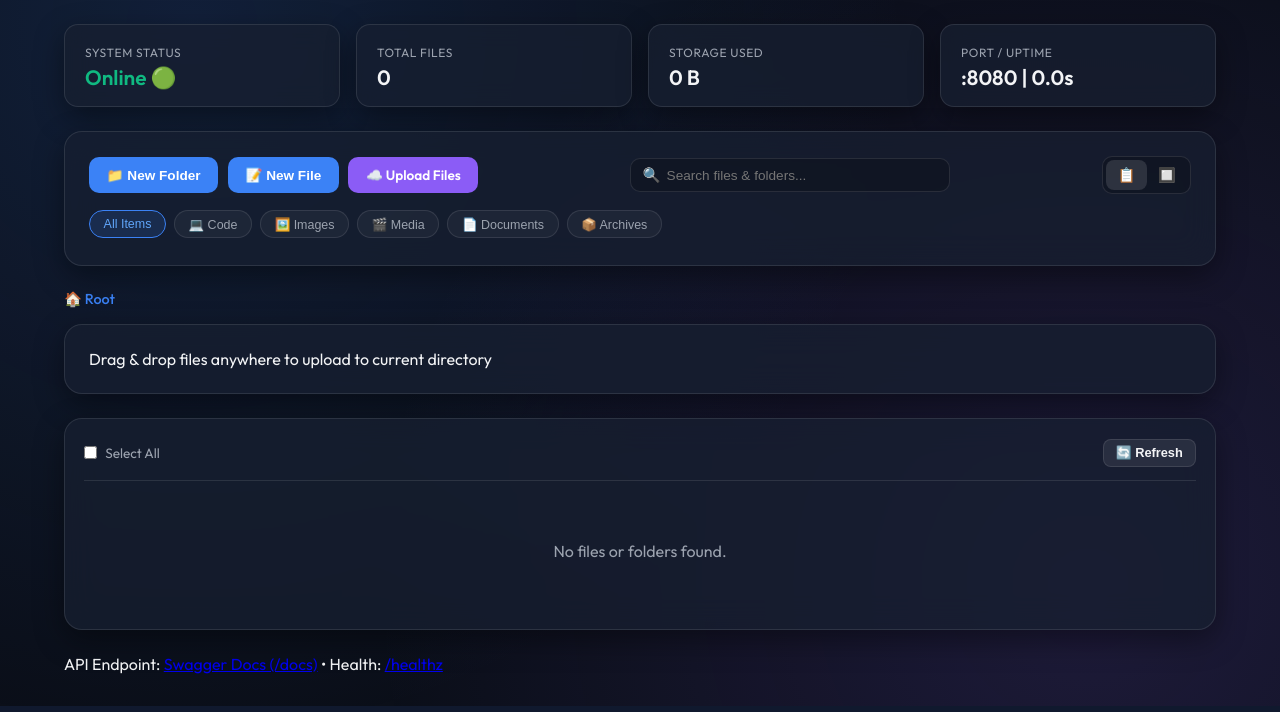
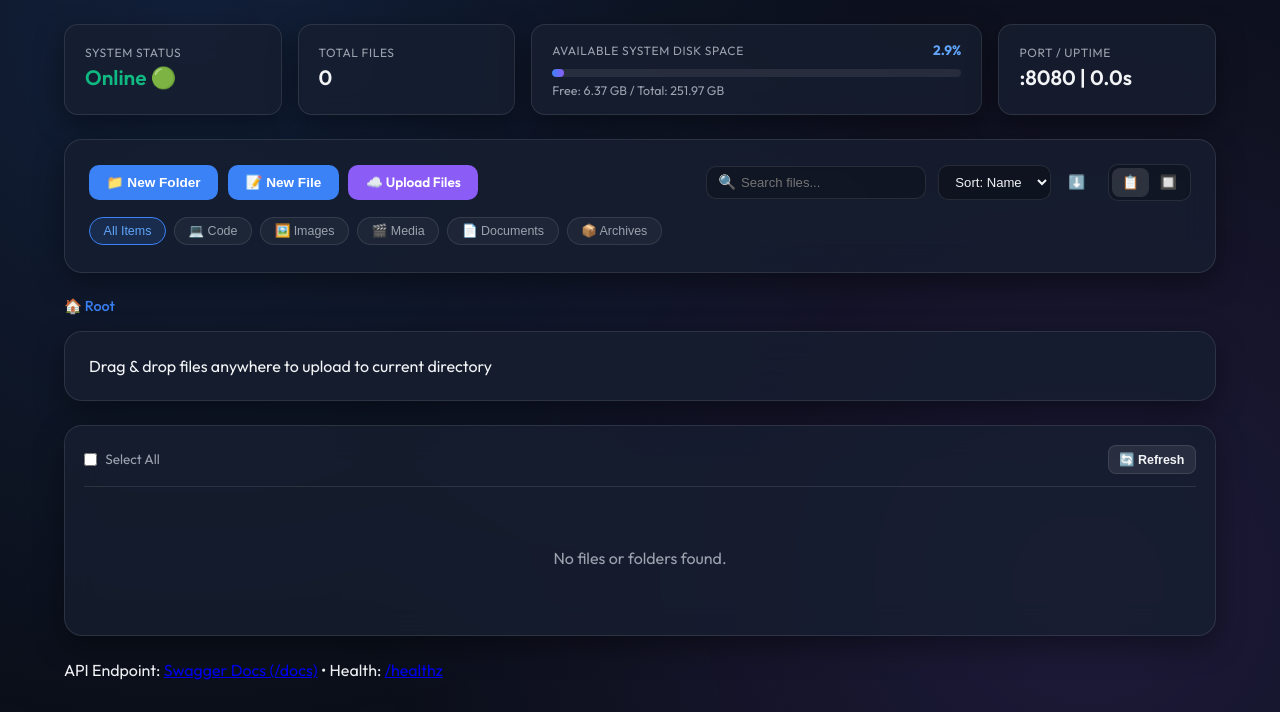
Before and after one commit to swapnashu/krishna-cloud-hub, a FastAPI app: page / in a window 1280 px wide. Shown: the part 94-806 px from the top of the page. Run offline with FastAPI, Linux system fonts and the light colour scheme; data that the repository does not hold is empty.

Commit message:
v2.1: Add available disk space gauge, file duplication, copy direct link, and sorting

```diff
--- a/main.py
+++ b/main.py
@@ -9,7 +9,7 @@ from typing import List, Optional
 import uvicorn
 from fastapi import FastAPI, File, UploadFile, HTTPException, Request, status, Query
 from fastapi.middleware.cors import CORSMiddleware
-from fastapi.responses import FileResponse, HTMLResponse, JSONResponse, StreamingResponse
+from fastapi.responses import FileResponse, HTMLResponse, JSONResponse
 from fastapi.staticfiles import StaticFiles
 from fastapi.templating import Jinja2Templates
 from pydantic import BaseModel, Field
@@ -18,8 +18,8 @@ import config
 
 app = FastAPI(
     title=config.APP_NAME,
-    description="Advanced Cloud File Manager & Web IDE with multi-cloud support",
-    version="2.0.0"
+    description="Advanced Cloud File Manager & Web IDE v2.1",
+    version="2.1.0"
 )
 
 app.add_middleware(
@@ -61,6 +61,9 @@ class MoveItemRequest(BaseModel):
     source_path: str
     target_folder: str
 
+class CopyItemRequest(BaseModel):
+    source_path: str
+
 class BatchPathRequest(BaseModel):
     paths: List[str]
 
@@ -96,12 +99,11 @@ async def serve_dashboard(request: Request):
     )
 
 
-
 @app.get("/healthz", status_code=status.HTTP_200_OK)
 async def health_check():
     return {
         "status": "healthy",
-        "version": "2.0.0",
+        "version": "2.1.0",
         "uptime_seconds": round(time.time() - START_TIME, 2),
         "service": config.APP_NAME,
         "environment_port": config.PORT
@@ -111,21 +113,38 @@ async def health_check():
 @app.get("/api/info")
 async def get_system_info():
     all_files = [p for p in config.UPLOAD_DIR.rglob("*") if p.is_file() and p.name != ".gitkeep"]
-    total_size = sum(f.stat().st_size for f in all_files)
+    upload_storage_bytes = sum(f.stat().st_size for f in all_files)
+
+    # Disk Usage Metrics
+    total_disk, used_disk, free_disk = shutil.disk_usage(config.UPLOAD_DIR)
+    used_percent = round((used_disk / total_disk) * 100, 1)
 
     return {
         "app_name": config.APP_NAME,
         "status": "online",
         "total_files": len(all_files),
-        "total_storage_bytes": total_size,
-        "total_storage_formatted": format_bytes(total_size),
+        "upload_storage_bytes": upload_storage_bytes,
+        "upload_storage_formatted": format_bytes(upload_storage_bytes),
+        "disk": {
+            "total_bytes": total_disk,
+            "used_bytes": used_disk,
+            "free_bytes": free_disk,
+            "total_formatted": format_bytes(total_disk),
+            "used_formatted": format_bytes(used_disk),
+            "free_formatted": format_bytes(free_disk),
+            "used_percent": used_percent
+        },
         "port": config.PORT,
         "uptime": f"{round(time.time() - START_TIME, 1)}s"
     }
 
 
 @app.get("/api/files")
-async def list_directory_contents(path: str = Query("", description="Relative path in uploads folder")):
+async def list_directory_contents(
+    path: str = Query("", description="Relative path in uploads folder"),
+    sort_by: str = Query("name", description="Sort by: name, size, date"),
+    sort_order: str = Query("asc", description="Sort order: asc, desc")
+):
     target_dir = get_safe_path(path)
     if not target_dir.exists() or not target_dir.is_dir():
         raise HTTPException(status_code=404, detail="Directory not found")
@@ -145,6 +164,7 @@ async def list_directory_contents(path: str = Query("", description="Relative pa
             "is_dir": item.is_dir(),
             "size_bytes": stat_info.st_size if item.is_file() else 0,
             "size_formatted": format_bytes(stat_info.st_size) if item.is_file() else "--",
+            "modified_timestamp": stat_info.st_mtime,
             "modified": time.strftime('%Y-%m-%d %H:%M:%S', time.localtime(stat_info.st_mtime)),
             "extension": ext,
             "is_text": ext in config.TEXT_EXTENSIONS,
@@ -154,8 +174,17 @@ async def list_directory_contents(path: str = Query("", description="Relative pa
             "is_archive": ext in config.ARCHIVE_EXTENSIONS
         })
 
-    # Directories first, then files sorted alphabetically
-    sorted_items = sorted(items, key=lambda x: (not x["is_dir"], x["name"].lower()))
+    # Sort Logic
+    reverse_flag = (sort_order.lower() == "desc")
+    if sort_by == "size":
+        items.sort(key=lambda x: x["size_bytes"], reverse=reverse_flag)
+    elif sort_by == "date":
+        items.sort(key=lambda x: x["modified_timestamp"], reverse=reverse_flag)
+    else: # name
+        items.sort(key=lambda x: x["name"].lower(), reverse=reverse_flag)
+
+    # Directories stay grouped first
+    sorted_items = sorted(items, key=lambda x: not x["is_dir"])
 
     rel_current = str(target_dir.relative_to(config.UPLOAD_DIR)).replace("\\", "/")
     if rel_current == ".":
@@ -256,6 +285,40 @@ async def rename_item(req: RenameItemRequest):
     return {"message": f"Renamed to '{clean_new_name}'"}
 
 
+@app.post("/api/files/copy")
+async def copy_item(req: CopyItemRequest):
+    source_path = get_safe_path(req.source_path)
+    if not source_path.exists():
+        raise HTTPException(status_code=404, detail="Source item not found")
+
+    parent_dir = source_path.parent
+    base_name = source_path.stem
+    ext = source_path.suffix
+
+    if source_path.is_file():
+        copy_name = f"{base_name}_copy{ext}"
+        copy_path = parent_dir / copy_name
+        counter = 1
+        while copy_path.exists():
+            copy_name = f"{base_name}_copy_{counter}{ext}"
+            copy_path = parent_dir / copy_name
+            counter += 1
+
+        shutil.copy2(str(source_path), str(copy_path))
+    else: # directory
+        copy_name = f"{source_path.name}_copy"
+        copy_path = parent_dir / copy_name
+        counter = 1
+        while copy_path.exists():
+            copy_name = f"{source_path.name}_copy_{counter}"
+            copy_path = parent_dir / copy_name
+            counter += 1
+
+        shutil.copytree(str(source_path), str(copy_path))
+
+    return {"message": f"Created duplicate '{copy_name}'", "new_name": copy_name}
+
+
 @app.post("/api/files/move")
 async def move_item(req: MoveItemRequest):
     source_path = get_safe_path(req.source_path)
--- a/static/css/style.css
+++ b/static/css/style.css
@@ -103,7 +103,7 @@ h1 {
 .badge.railway { border-color: rgba(236, 72, 153, 0.4); color: #F472B6; }
 .badge.fly { border-color: rgba(16, 185, 129, 0.4); color: #34D399; }
 
-/* Stats Bar */
+/* Stats Bar & Disk Storage Gauge */
 .stats-grid {
     display: grid;
     grid-template-columns: repeat(auto-fit, minmax(180px, 1fr));
@@ -118,6 +118,47 @@ h1 {
     padding: 1rem 1.25rem;
     border-radius: 14px;
     box-shadow: var(--card-shadow);
+}
+
+.storage-card {
+    grid-column: span 2;
+}
+
+@media (max-width: 768px) {
+    .storage-card { grid-column: span 1; }
+}
+
+.storage-header {
+    display: flex;
+    justify-content: space-between;
+    align-items: center;
+}
+
+.storage-percent {
+    font-size: 0.85rem;
+    font-weight: 700;
+    color: #60A5FA;
+}
+
+.storage-gauge {
+    width: 100%;
+    height: 8px;
+    background: rgba(255, 255, 255, 0.08);
+    border-radius: 6px;
+    margin: 0.6rem 0 0.4rem 0;
+    overflow: hidden;
+}
+
+.storage-fill {
+    height: 100%;
+    background: linear-gradient(90deg, var(--accent-blue), var(--accent-purple));
+    border-radius: 6px;
+    transition: width 0.4s ease;
+}
+
+.storage-subtext {
+    font-size: 0.78rem;
+    color: var(--text-secondary);
 }
 
 .stat-label {
@@ -172,7 +213,7 @@ h1 {
 .btn-danger { background: rgba(239, 68, 68, 0.2); color: #F87171; border: 1px solid rgba(239, 68, 68, 0.4); }
 .btn-danger:hover { background: rgba(239, 68, 68, 0.35); }
 
-.btn-small { padding: 0.35rem 0.75rem; font-size: 0.8rem; border-radius: 8px; }
+.btn-small { padding: 0.35rem 0.65rem; font-size: 0.78rem; border-radius: 8px; }
 
 /* Toolbar Section */
 .toolbar-top {
@@ -190,11 +231,16 @@ h1 {
     flex-wrap: wrap;
 }
 
+.toolbar-controls {
+    display: flex;
+    gap: 0.75rem;
+    align-items: center;
+    flex-wrap: wrap;
+}
+
 .search-box {
     position: relative;
-    flex: 1;
-    max-width: 320px;
-    min-width: 200px;
+    max-width: 220px;
 }
 
 .search-icon {
@@ -208,18 +254,29 @@ h1 {
 
 .search-box input {
     width: 100%;
-    padding: 0.55rem 1rem 0.55rem 2.2rem;
+    padding: 0.5rem 0.8rem 0.5rem 2.1rem;
     border-radius: 10px;
     border: 1px solid var(--border-color);
     background: rgba(0, 0, 0, 0.2);
     color: var(--text-primary);
-    font-size: 0.85rem;
+    font-size: 0.82rem;
     outline: none;
-    transition: border-color 0.2s;
 }
 
-.search-box input:focus {
-    border-color: var(--accent-blue);
+.sort-controls {
+    display: flex;
+    gap: 0.4rem;
+    align-items: center;
+}
+
+.select-input {
+    padding: 0.48rem 0.75rem;
+    border-radius: 10px;
+    border: 1px solid var(--border-color);
+    background: rgba(0, 0, 0, 0.3);
+    color: var(--text-primary);
+    font-size: 0.82rem;
+    outline: none;
 }
 
 .view-toggles {
@@ -233,10 +290,10 @@ h1 {
 .icon-btn {
     background: none;
     border: none;
-    padding: 0.4rem 0.7rem;
+    padding: 0.4rem 0.65rem;
     border-radius: 8px;
     cursor: pointer;
-    font-size: 0.9rem;
+    font-size: 0.85rem;
     color: var(--text-secondary);
 }
 
@@ -340,9 +397,9 @@ h1 {
 /* Item Rows */
 .file-item-row {
     display: grid;
-    grid-template-columns: 30px 40px 1fr 140px 140px auto;
+    grid-template-columns: 26px 36px 1fr 120px 140px auto;
     align-items: center;
-    padding: 0.75rem 1rem;
+    padding: 0.7rem 0.9rem;
     background: rgba(255, 255, 255, 0.02);
     border: 1px solid var(--border-color);
     border-radius: 12px;
@@ -354,7 +411,7 @@ h1 {
     border-color: rgba(255, 255, 255, 0.2);
 }
 
-.item-icon { font-size: 1.3rem; }
+.item-icon { font-size: 1.2rem; }
 .item-title {
     font-weight: 500;
     color: var(--text-primary);
@@ -365,7 +422,7 @@ h1 {
 
 .item-actions {
     display: flex;
-    gap: 0.4rem;
+    gap: 0.3rem;
     justify-content: flex-end;
 }
 
@@ -409,6 +466,8 @@ h1 {
     display: flex;
     gap: 0.3rem;
     margin-top: 0.8rem;
+    flex-wrap: wrap;
+    justify-content: center;
 }
 
 /* Modals */
--- a/static/js/app.js
+++ b/static/js/app.js
@@ -5,6 +5,8 @@ let selectedPaths = new Set();
 let viewMode = "list";
 let activeFilter = "all";
 let searchQuery = "";
+let sortBy = "name";
+let sortOrder = "asc";
 let currentEditingPath = "";
 
 document.addEventListener('DOMContentLoaded', () => {
@@ -21,7 +23,13 @@ async function fetchSystemInfo() {
 
         document.getElementById('stat-status').textContent = 'Online 🟢';
         document.getElementById('stat-files').textContent = data.total_files;
-        document.getElementById('stat-storage').textContent = data.total_storage_formatted;
+
+        if (data.disk) {
+            document.getElementById('storage-percent').textContent = `${data.disk.used_percent}%`;
+            document.getElementById('storage-fill').style.width = `${Math.min(data.disk.used_percent, 100)}%`;
+            document.getElementById('stat-disk-subtext').textContent = `Free: ${data.disk.free_formatted} / Total: ${data.disk.total_formatted}`;
+        }
+
         document.getElementById('stat-uptime').textContent = `:${data.port} | ${data.uptime}`;
     } catch (err) {
         document.getElementById('stat-status').textContent = 'Offline 🔴';
@@ -40,7 +48,8 @@ async function fetchDirectoryContents(path = "") {
     renderBreadcrumbs();
 
     try {
-        const res = await fetch(`/api/files?path=${encodeURIComponent(path)}`);
+        const url = `/api/files?path=${encodeURIComponent(path)}&sort_by=${sortBy}&sort_order=${sortOrder}`;
+        const res = await fetch(url);
         if (!res.ok) throw new Error('Directory fetch failed');
         const data = await res.json();
 
@@ -80,11 +89,9 @@ function renderExplorer() {
     const container = document.getElementById('explorer-body');
 
     let filtered = currentItems.filter(item => {
-        // Search filter
         if (searchQuery && !item.name.toLowerCase().includes(searchQuery.toLowerCase())) {
             return false;
         }
-        // Type filter
         if (activeFilter === "code") return item.is_dir || item.is_text;
         if (activeFilter === "images") return item.is_dir || item.is_image;
         if (activeFilter === "media") return item.is_dir || item.is_audio || item.is_video;
@@ -155,9 +162,11 @@ function getItemActionButtons(item, isGrid = false) {
         if (item.is_image || item.is_audio || item.is_video) {
             btns += `<button class="btn btn-accent btn-small" onclick="openPreview('${escapeHtml(item.path)}', ${item.is_image}, ${item.is_audio}, ${item.is_video})">👁️ Preview</button>`;
         }
+        btns += `<button class="btn btn-secondary btn-small" onclick="copyDirectLink('${escapeHtml(item.path)}')" title="Copy Direct Link">🔗</button>`;
         btns += `<a href="/api/files/view/${encodeURIComponent(item.path)}" download class="btn btn-secondary btn-small">⬇️</a>`;
     }
 
+    btns += `<button class="btn btn-secondary btn-small" onclick="duplicateItem('${escapeHtml(item.path)}')" title="Duplicate Item">📋</button>`;
     btns += `<button class="btn btn-secondary btn-small" onclick="openRenameModal('${escapeHtml(item.path)}', '${escapeHtml(item.name)}')">✏️</button>`;
     btns += `<button class="btn btn-danger btn-small" onclick="deleteSingleItem('${escapeHtml(item.path)}')">🗑️</button>`;
 
@@ -232,6 +241,33 @@ function openPreview(path, isImage, isAudio, isVideo) {
     }
 
     openModal('preview-modal');
+}
+
+// File Duplication
+async function duplicateItem(path) {
+    try {
+        const res = await fetch('/api/files/copy', {
+            method: 'POST',
+            headers: { 'Content-Type': 'application/json' },
+            body: JSON.stringify({ source_path: path })
+        });
+        if (!res.ok) throw new Error('Duplicate failed');
+        const data = await res.json();
+
+        showToast(data.message);
+        fetchDirectoryContents(currentPath);
+    } catch (err) {
+        showToast(`Duplicate error: ${err.message}`, 'error');
+    }
+}
+
+function copyDirectLink(path) {
+    const fullUrl = `${window.location.origin}/api/files/view/${encodeURIComponent(path)}`;
+    navigator.clipboard.writeText(fullUrl).then(() => {
+        showToast('Direct URL copied to clipboard! 🔗');
+    }).catch(() => {
+        showToast('Failed to copy URL', 'error');
+    });
 }
 
 // Folder & File Creation
@@ -456,7 +492,18 @@ async function deleteSelectedItems() {
     }
 }
 
-// UI Filters & Views
+// UI Filters & Sorting
+function handleSortChange() {
+    sortBy = document.getElementById('sort-by-select').value;
+    fetchDirectoryContents(currentPath);
+}
+
+function toggleSortOrder() {
+    sortOrder = (sortOrder === 'asc') ? 'desc' : 'asc';
+    document.getElementById('sort-order-btn').textContent = (sortOrder === 'asc') ? '⬇️' : '⬆️';
+    fetchDirectoryContents(currentPath);
+}
+
 function setViewMode(mode) {
     viewMode = mode;
     document.getElementById('view-list-btn').classList.toggle('active', mode === 'list');
--- a/templates/index.html
+++ b/templates/index.html
@@ -3,11 +3,12 @@
 <head>
     <meta charset="UTF-8">
     <meta name="viewport" content="width=device-width, initial-scale=1.0">
-    <meta name="description" content="Advanced Cloud File Manager & Web IDE deployable on Render, Railway, and Fly.io">
+    <meta name="description" content="Advanced Cloud File Manager & Web IDE v2.1 with Storage Gauge and Code Editor">
     <title>Advanced Cloud File Hub & IDE</title>
     <link rel="preconnect" href="https://fonts.googleapis.com">
     <link rel="preconnect" href="https://fonts.gstatic.com" crossorigin>
     <link href="https://fonts.googleapis.com/css2?family=Fira+Code:wght@400;500&family=Outfit:wght@300;400;500;600;700&display=swap" rel="stylesheet">
+    <link rel="stylesheet" href="https://cdnjs.cloudflare.com/ajax/libs/prism/1.29.0/themes/prism-tomorrow.min.css">
     <link rel="stylesheet" href="/static/css/style.css">
 </head>
 <body>
@@ -30,7 +31,7 @@
             </div>
         </header>
 
-        <!-- Stats Bar -->
+        <!-- Stats Bar & Disk Space Gauge -->
         <div class="stats-grid">
             <div class="stat-card">
                 <span class="stat-label">System Status</span>
@@ -40,9 +41,15 @@
                 <span class="stat-label">Total Files</span>
                 <div class="stat-value" id="stat-files">0</div>
             </div>
-            <div class="stat-card">
-                <span class="stat-label">Storage Used</span>
-                <div class="stat-value" id="stat-storage">0 B</div>
+            <div class="stat-card storage-card">
+                <div class="storage-header">
+                    <span class="stat-label">Available System Disk Space</span>
+                    <span class="storage-percent" id="storage-percent">0%</span>
+                </div>
+                <div class="storage-gauge">
+                    <div class="storage-fill" id="storage-fill" style="width: 0%;"></div>
+                </div>
+                <div class="storage-subtext" id="stat-disk-subtext">Free: -- / Total: --</div>
             </div>
             <div class="stat-card">
                 <span class="stat-label">Port / Uptime</span>
@@ -60,14 +67,25 @@
                     <input type="file" id="file-input" multiple hidden>
                 </div>
 
+                <div class="toolbar-controls">
                     <div class="search-box">
                         <span class="search-icon">🔍</span>
-                    <input type="text" id="search-input" placeholder="Search files & folders..." oninput="handleSearch()">
+                        <input type="text" id="search-input" placeholder="Search files..." oninput="handleSearch()">
+                    </div>
+
+                    <div class="sort-controls">
+                        <select id="sort-by-select" class="select-input" onchange="handleSortChange()">
+                            <option value="name">Sort: Name</option>
+                            <option value="size">Sort: Size</option>
+                            <option value="date">Sort: Date</option>
+                        </select>
+                        <button class="icon-btn" id="sort-order-btn" onclick="toggleSortOrder()" title="Toggle Ascending/Descending">⬇️</button>
                     </div>
 
                     <div class="view-toggles">
                         <button class="icon-btn active" id="view-list-btn" onclick="setViewMode('list')" title="List View">📋</button>
                         <button class="icon-btn" id="view-grid-btn" onclick="setViewMode('grid')" title="Grid View">🔲</button>
+                    </div>
                 </div>
             </div>
 
@@ -110,7 +128,7 @@
                         <input type="checkbox" id="select-all-checkbox" onchange="toggleSelectAll(this)">
                         <label for="select-all-checkbox">Select All</label>
                     </div>
-                    <button class="btn btn-secondary btn-small" onclick="fetchDirectoryContents()">🔄 Refresh</button>
+                    <button class="btn btn-secondary btn-small" onclick="fetchDirectoryContents(currentPath)">🔄 Refresh</button>
                 </div>
 
                 <div id="explorer-body" class="file-list-view">
@@ -198,6 +216,7 @@
     <!-- Toast Notifications -->
     <div id="toast-container" class="toast-container"></div>
 
+    <script src="https://cdnjs.cloudflare.com/ajax/libs/prism/1.29.0/prism.min.js"></script>
     <script src="/static/js/app.js"></script>
 </body>
 </html>
```
Also changed, not shown: test_app.py (+21 -47 lines). Lines whose indentation alone changed are shown as unchanged.
